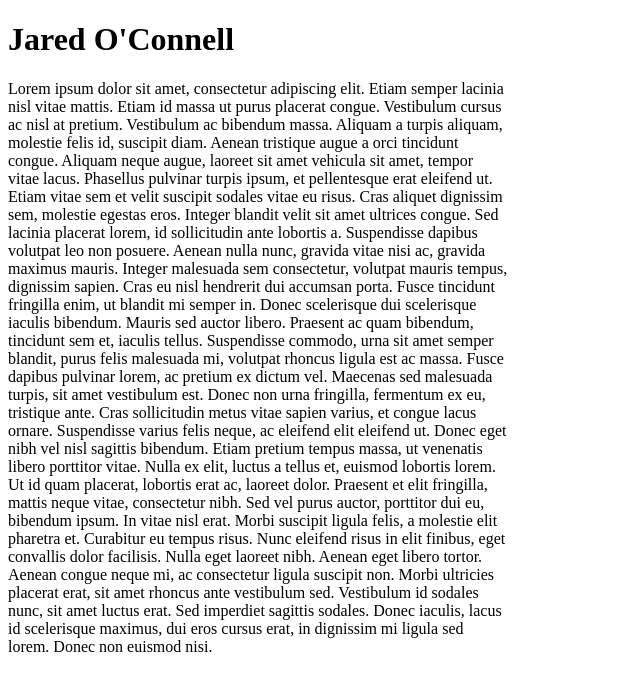
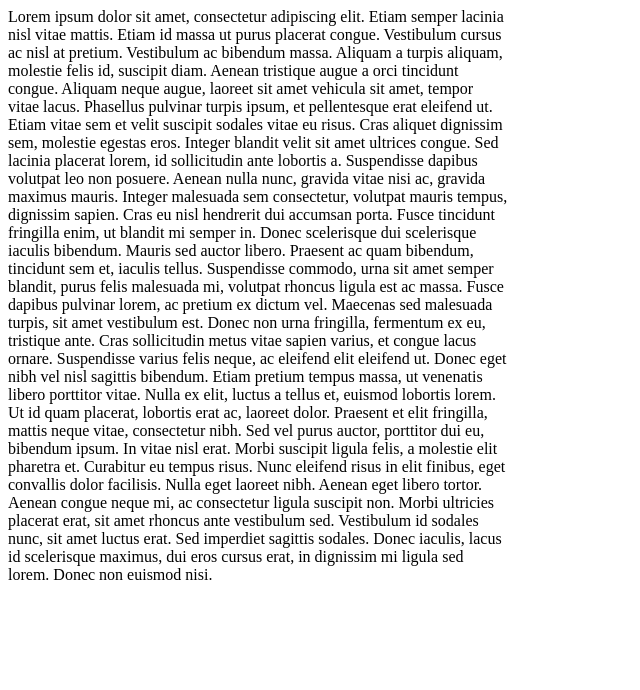
Before and after one commit to jaredo/jaredo.github.io, a plain HTML site: page index.html in a window 1280 px wide. Shown: the whole page, without its empty margins (0-640 px from the left). Drawn offline with Linux system fonts and the light colour scheme.

Commit message:
Update index.html

```diff
--- a/index.html
+++ b/index.html
@@ -4,7 +4,6 @@
 <body>
 <div style="background-color:#3399FF;float:left;width:100px"></div>
 <div style="background-color:#FloraWhite;width:500px;float:center;">
-<h1>Jared O'Connell</h1>
 
 Lorem ipsum dolor sit amet, consectetur adipiscing elit. Etiam semper lacinia nisl vitae mattis. Etiam id massa ut purus placerat congue. Vestibulum cursus ac nisl at pretium. Vestibulum ac bibendum massa. Aliquam a turpis aliquam, molestie felis id, suscipit diam. Aenean tristique augue a orci tincidunt congue. Aliquam neque augue, laoreet sit amet vehicula sit amet, tempor vitae lacus. Phasellus pulvinar turpis ipsum, et pellentesque erat eleifend ut. Etiam vitae sem et velit suscipit sodales vitae eu risus.
 
```
